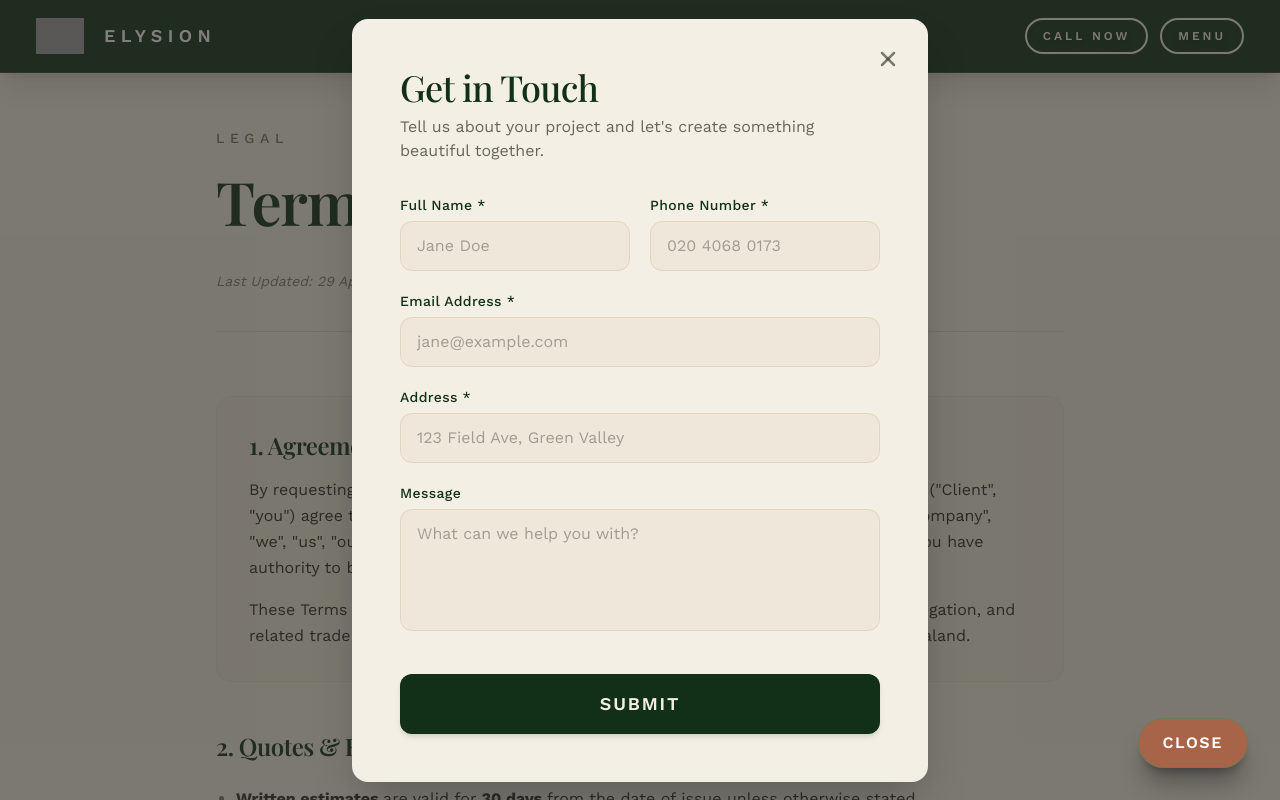
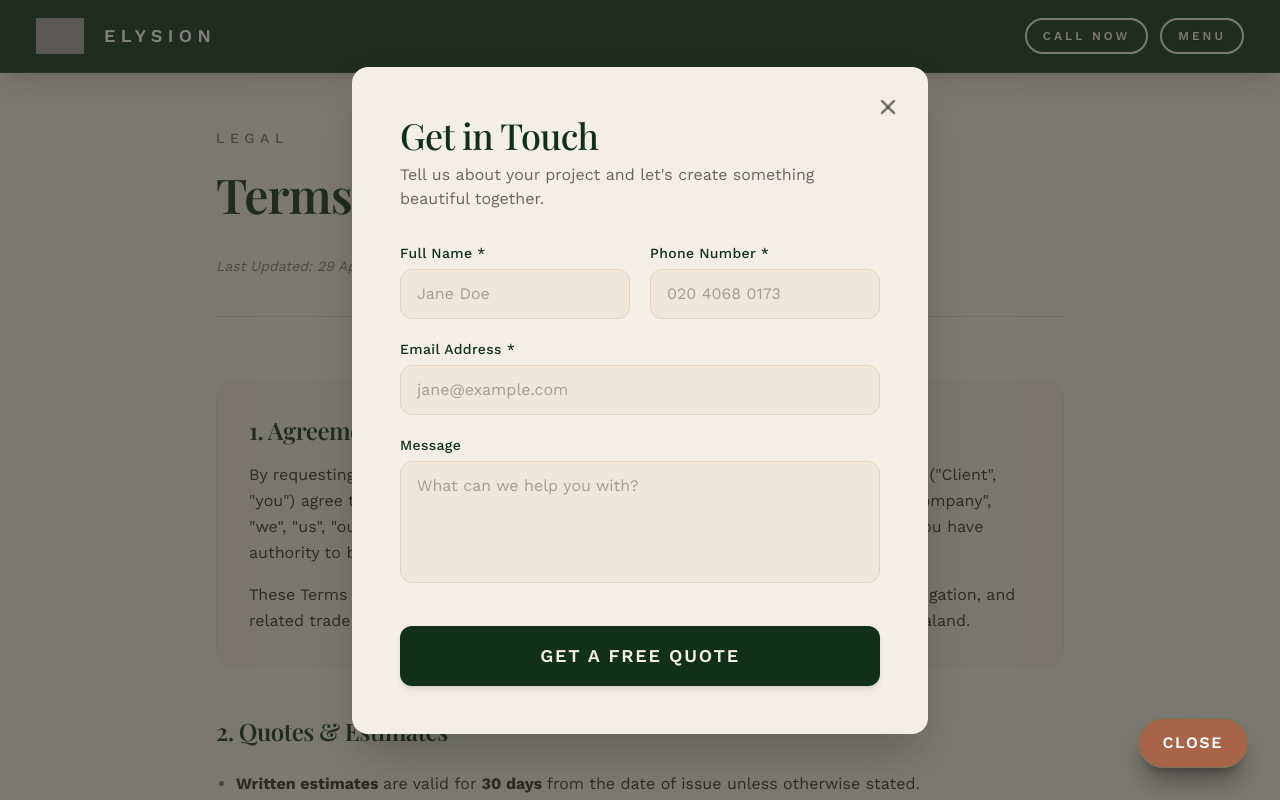
Before and after one commit to jackduong04/elysion-next, a Next.js app: page /pages/terms/tos in a window 1280 px wide. Both pictures are taken after a click on the button "CONTACT". Shown: the top 800 px of the page. Built offline with nearby package versions, Linux system fonts and the light colour scheme; grey boxes are pictures that could not be loaded; a web font is replaced by a local one.

Commit message:
fix: Implement input validation and error/success handling for ContactForm.

```diff
--- a/app/components/flip-book/BookSlider.tsx
+++ b/app/components/flip-book/BookSlider.tsx
@@ -17,7 +17,9 @@ export default function BookSlider() {
   useEffect(() => {
     requestAnimationFrame(() => {
       setWindowWidth(window.innerWidth);
-      setIsTouchDevice('ontouchstart' in window || navigator.maxTouchPoints > 0);
+      setIsTouchDevice(
+        'ontouchstart' in window || navigator.maxTouchPoints > 0,
+      );
     });
 
     const handleResize = () => setWindowWidth(window.innerWidth);
--- a/app/components/forms/ContactForm.tsx
+++ b/app/components/forms/ContactForm.tsx
@@ -2,9 +2,47 @@
 
 // Node modules
 import { useState, useEffect } from 'react';
+import { useForm } from 'react-hook-form';
+import { zodResolver } from '@hookform/resolvers/zod';
+import * as z from 'zod';
+import { motion, AnimatePresence } from 'motion/react';
+
+// Form Schema
+const contactSchema = z.object({
+  name: z
+    .string()
+    .min(2, { message: 'Name must be at least 2 characters' })
+    .regex(/^[a-zA-Z\s]*$/, {
+      message: 'Name should only contain letters and spaces',
+    }),
+  email: z.email({ message: 'Please enter a valid email address' }),
+  phone: z.string().regex(/^(?:\+64|0)[2-9][\d\s-]{7,11}$/, {
+    message: 'Please enter a valid New Zealand phone number',
+  }),
+  message: z
+    .string()
+    .min(10, { message: 'Message must be at least 10 characters' })
+    .optional()
+    .or(z.literal('')),
+});
+
+type ContactFormData = z.infer<typeof contactSchema>;
 
 export const ContactForm = () => {
   const [isOpen, setIsOpen] = useState(false);
+  const [isSubmitting, setIsSubmitting] = useState(false);
+  const [submitStatus, setSubmitStatus] = useState<
+    'idle' | 'success' | 'error'
+  >('idle');
+
+  const {
+    register,
+    handleSubmit,
+    reset,
+    formState: { errors },
+  } = useForm<ContactFormData>({
+    resolver: zodResolver(contactSchema),
+  });
 
   // Toggle scroll lock on body when form is open
   useEffect(() => {
@@ -25,30 +63,50 @@ export const ContactForm = () => {
     return () => window.removeEventListener('open-contact-form', handleOpen);
   }, []);
 
-  const toggleForm = () => setIsOpen(!isOpen);
+  const toggleForm = () => {
+    setIsOpen(!isOpen);
+    if (!isOpen) {
+      setSubmitStatus('idle');
+      reset();
+    }
+  };
 
-  async function handleSubmit(event: React.FormEvent<HTMLFormElement>) {
-    event.preventDefault();
-    const formData = new FormData(event.currentTarget);
+  const onSubmit = async (data: ContactFormData) => {
+    setIsSubmitting(true);
+    setSubmitStatus('idle');
 
-    formData.append('access_key', 'bc5c9e68-b456-4b56-aadb-63453b520e4c');
-
-    const object = Object.fromEntries(formData);
-    const json = JSON.stringify(object);
-
+    try {
       const response = await fetch('https://api.web3forms.com/submit', {
         method: 'POST',
         headers: {
           'Content-Type': 'application/json',
           Accept: 'application/json',
         },
-      body: json,
+        body: JSON.stringify({
+          ...data,
+          access_key: 'bc5c9e68-b456-4b56-aadb-63453b520e4c',
+        }),
       });
+
       const result = await response.json();
       if (result.success) {
-      console.log(result);
+        setSubmitStatus('success');
+        reset();
+        // Close form after a short delay on success
+        setTimeout(() => {
+          setIsOpen(false);
+          setSubmitStatus('idle');
+        }, 3000);
+      } else {
+        setSubmitStatus('error');
       }
+    } catch (error) {
+      console.error('Submission error:', error);
+      setSubmitStatus('error');
+    } finally {
+      setIsSubmitting(false);
     }
+  };
 
   return (
     <>
@@ -130,7 +188,7 @@ export const ContactForm = () => {
               beautiful together.
             </p>
 
-            <form className="space-y-5" onSubmit={handleSubmit}>
+            <form className="space-y-5" onSubmit={handleSubmit(onSubmit)}>
               <div className="grid grid-cols-1 md:grid-cols-2 gap-5">
                 <div className="space-y-1.5">
                   <label
@@ -140,16 +198,22 @@ export const ContactForm = () => {
                     Full Name *
                   </label>
                   <input
-                    required
+                    {...register('name')}
                     type="text"
                     id="name"
                     placeholder="Jane Doe"
                     className={`
-                      w-full px-4 py-3 bg-elysion-sand/30 border border-elysion-sand
-                      rounded-xl focus:ring-2 focus:ring-elysion-olive outline-none
+                      w-full px-4 py-3 bg-elysion-sand/30 border rounded-xl
+                      focus:ring-2 focus:ring-elysion-olive outline-none
                       transition-all placeholder:text-elysion-ink/40
+                      ${errors.name ? 'border-elysion-rust focus:ring-elysion-rust' : 'border-elysion-sand'}
                     `}
                   />
+                  {errors.name && (
+                    <p className="text-elysion-rust text-xs mt-1 font-medium italic">
+                      {errors.name.message}
+                    </p>
+                  )}
                 </div>
                 <div className="space-y-1.5">
                   <label
@@ -159,16 +223,22 @@ export const ContactForm = () => {
                     Phone Number *
                   </label>
                   <input
-                    required
+                    {...register('phone')}
                     type="tel"
                     id="phone"
                     placeholder="020 4068 0173"
                     className={`
-                      w-full px-4 py-3 bg-elysion-sand/30 border border-elysion-sand
-                      rounded-xl focus:ring-2 focus:ring-elysion-olive outline-none
+                      w-full px-4 py-3 bg-elysion-sand/30 border rounded-xl
+                      focus:ring-2 focus:ring-elysion-olive outline-none
                       transition-all placeholder:text-elysion-ink/40
+                      ${errors.phone ? 'border-elysion-rust focus:ring-elysion-rust' : 'border-elysion-sand'}
                     `}
                   />
+                  {errors.phone && (
+                    <p className="text-elysion-rust text-xs mt-1 font-medium italic">
+                      {errors.phone.message}
+                    </p>
+                  )}
                 </div>
               </div>
 
@@ -180,36 +250,22 @@ export const ContactForm = () => {
                   Email Address *
                 </label>
                 <input
-                  required
+                  {...register('email')}
                   type="email"
                   id="email"
                   placeholder="jane@example.com"
                   className={`
-                    w-full px-4 py-3 bg-elysion-sand/30 border border-elysion-sand
-                    rounded-xl focus:ring-2 focus:ring-elysion-olive outline-none
+                    w-full px-4 py-3 bg-elysion-sand/30 border rounded-xl
+                    focus:ring-2 focus:ring-elysion-olive outline-none
                     transition-all placeholder:text-elysion-ink/40
+                    ${errors.email ? 'border-elysion-rust focus:ring-elysion-rust' : 'border-elysion-sand'}
                   `}
                 />
-              </div>
-
-              <div className="space-y-1.5">
-                <label
-                  htmlFor="address"
-                  className="block text-sm font-medium text-elysion-forest tracking-wide"
-                >
-                  Address *
-                </label>
-                <input
-                  required
-                  type="text"
-                  id="address"
-                  placeholder="123 Field Ave, Green Valley"
-                  className={`
-                    w-full px-4 py-3 bg-elysion-sand/30 border border-elysion-sand
-                    rounded-xl focus:ring-2 focus:ring-elysion-olive outline-none
-                    transition-all placeholder:text-elysion-ink/40
-                  `}
-                />
+                {errors.email && (
+                  <p className="text-elysion-rust text-xs mt-1 font-medium italic">
+                    {errors.email.message}
+                  </p>
+                )}
               </div>
 
               <div className="space-y-1.5">
@@ -220,28 +276,62 @@ export const ContactForm = () => {
                   Message
                 </label>
                 <textarea
+                  {...register('message')}
                   id="message"
                   rows={4}
                   placeholder="What can we help you with?"
                   className={`
-                    w-full px-4 py-3 bg-elysion-sand/30 border border-elysion-sand
-                    rounded-xl focus:ring-2 focus:ring-elysion-olive outline-none
+                    w-full px-4 py-3 bg-elysion-sand/30 border rounded-xl
+                    focus:ring-2 focus:ring-elysion-olive outline-none
                     transition-all placeholder:text-elysion-ink/40 resize-none
+                    ${errors.message ? 'border-elysion-rust focus:ring-elysion-rust' : 'border-elysion-sand'}
                   `}
                 />
+                {errors.message && (
+                  <p className="text-elysion-rust text-xs mt-1 font-medium italic">
+                    {errors.message.message}
+                  </p>
+                )}
               </div>
 
-              <div className="pt-4">
+              <div className="pt-4 relative">
+                <AnimatePresence mode="wait">
+                  {submitStatus === 'success' ? (
+                    <motion.div
+                      key="success"
+                      initial={{ opacity: 0, y: 10 }}
+                      animate={{ opacity: 1, y: 0 }}
+                      exit={{ opacity: 0, y: -10 }}
+                      className="bg-elysion-olive/10 text-elysion-forest border border-elysion-olive p-4 rounded-xl text-center font-medium"
+                    >
+                      Message sent successfully! We&apos;ll be in touch soon.
+                    </motion.div>
+                  ) : submitStatus === 'error' ? (
+                    <motion.div
+                      key="error"
+                      initial={{ opacity: 0, y: 10 }}
+                      animate={{ opacity: 1, y: 0 }}
+                      exit={{ opacity: 0, y: -10 }}
+                      className="bg-elysion-rust/10 text-elysion-rust border border-elysion-rust p-4 rounded-xl text-center font-medium"
+                    >
+                      Something went wrong. Please try again later.
+                    </motion.div>
+                  ) : (
                     <button
+                      key="submit"
                       type="submit"
+                      disabled={isSubmitting}
                       className={`
                         w-full py-4 bg-elysion-forest text-elysion-cream
                         rounded-xl font-semibold text-lg tracking-widest
                         hover:bg-elysion-olive transition-colors shadow-md uppercase
+                        disabled:opacity-50 disabled:cursor-not-allowed
                       `}
                     >
-                  Submit
+                      {isSubmitting ? 'Sending...' : 'Get a Free Quote'}
                     </button>
+                  )}
+                </AnimatePresence>
               </div>
             </form>
           </div>
--- a/app/pages/terms/privacy/page.tsx
+++ b/app/pages/terms/privacy/page.tsx
@@ -14,7 +14,7 @@ export default function PrivacyPolicyPage() {
           <p className="text-elysion-olive text-sm font-medium uppercase tracking-[0.4em] mb-4">
             Legal
           </p>
-          <h1 className="text-5xl md:text-6xl font-semibold text-elysion-forest leading-tight">
+          <h1 className="text-4xl md:text-5xl font-semibold text-elysion-forest leading-tight">
             Privacy Policy
           </h1>
           <div className="mt-8 flex flex-col sm:flex-row sm:items-center gap-4 sm:gap-8 text-sm text-elysion-ink/60 italic">
--- a/app/pages/terms/tos/page.tsx
+++ b/app/pages/terms/tos/page.tsx
@@ -15,7 +15,7 @@ export default function ToSPage() {
           <p className="text-elysion-olive text-sm font-medium uppercase tracking-[0.4em] mb-4">
             Legal
           </p>
-          <h1 className="text-5xl md:text-6xl font-semibold text-elysion-forest leading-tight">
+          <h1 className="text-4xl md:text-5xl font-semibold text-elysion-forest leading-tight">
             Terms of Service
           </h1>
           <div className="mt-8 flex flex-col sm:flex-row sm:items-center gap-4 sm:gap-8 text-sm text-elysion-ink/60 italic">
--- a/package.json
+++ b/package.json
@@ -10,6 +10,7 @@
     "format": "prettier --write app/"
   },
   "dependencies": {
+    "@hookform/resolvers": "^5.2.2",
     "@react-three/drei": "^10.7.7",
     "@react-three/fiber": "^9.5.0",
     "@types/three": "^0.183.1",
@@ -19,8 +20,10 @@
     "next": "^16.1.6",
     "react": "19.2.3",
     "react-dom": "19.2.3",
+    "react-hook-form": "^7.75.0",
     "three": "^0.183.1",
-    "three-stdlib": "^2.36.1"
+    "three-stdlib": "^2.36.1",
+    "zod": "^4.4.3"
   },
   "devDependencies": {
     "@tailwindcss/postcss": "^4",
```
Also changed, not shown: 1 other file (tests, documents, lock files or other folders). Lines whose indentation alone changed are shown as unchanged.
